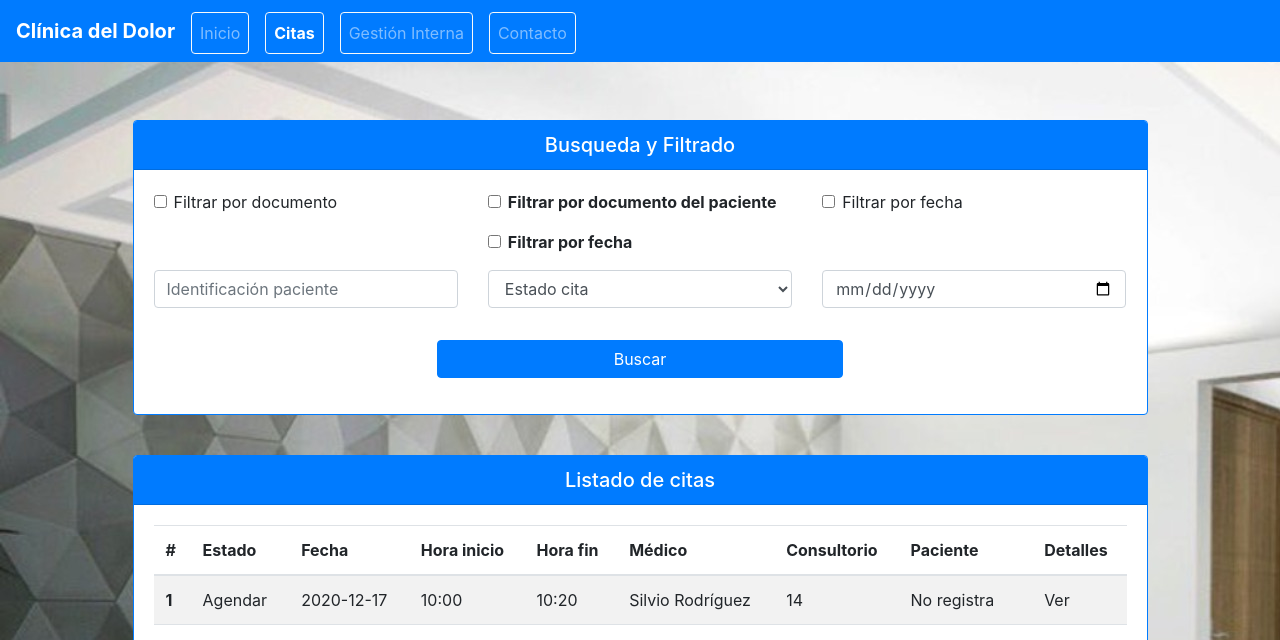
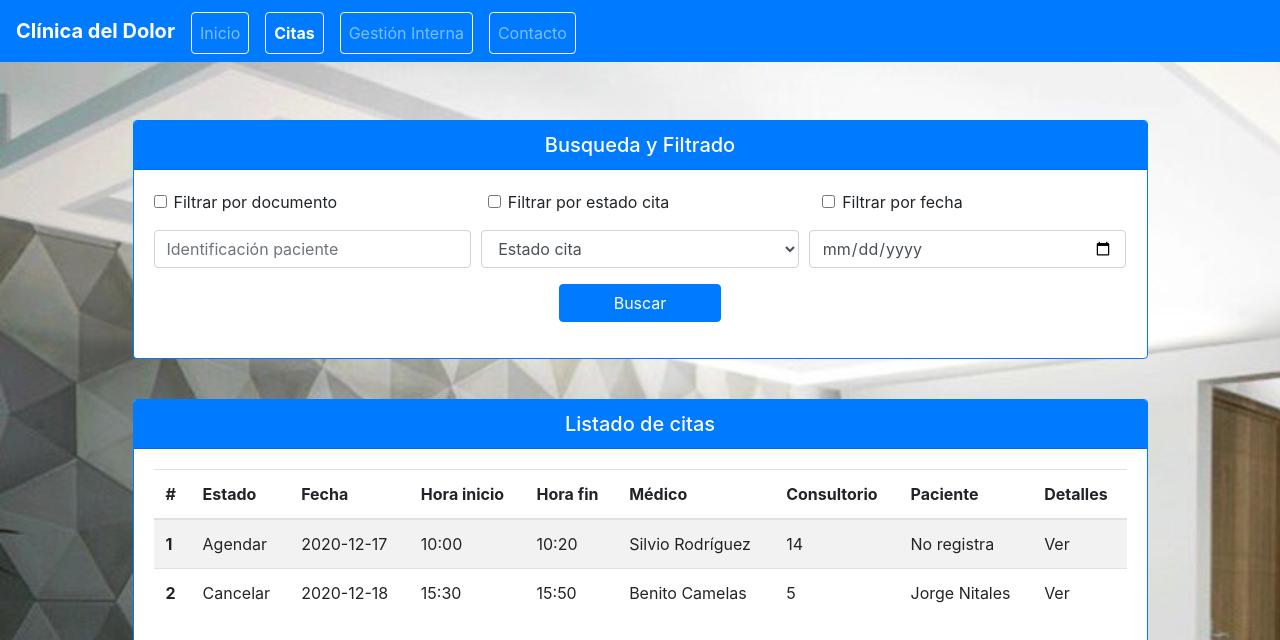
Before and after one commit to machucagelvez/AppClinica, a PHP site: page /citas.php in a window 1280 px wide. Shown: the top 640 px of the page. Run offline with PHP 8.4, Linux system fonts and the light colour scheme.

Commit message:
Revert "Merge branch 'main' of https://github.com/machucagelvez/AppClinica into main"
This reverts commit 39fa0bac4242cec69cbb56fd8e6764e2b02eca81, reversing
changes made to 39e6f5b7868aec12e98ca0586b832a2294dd563e.

```diff
--- a/citas.php
+++ b/citas.php
@@ -58,7 +58,7 @@
                                             <div class="form-check">
                                                 <input class="form-check-input" type="checkbox" id="gridCheck">
                                                 <label class="form-check-label" for="gridCheck">
-                                                    <strong>Filtrar por documento del paciente</strong>
+                                                    Filtrar por estado cita
                                                 </label>
                                             </div>
                                         </div>
@@ -73,36 +73,24 @@
                                             </div>
                                         </div>
                                     </div>
-                                    <div class="col-md-4">
-                                        <div class="form-check">
-                                            <input class="form-check-input" type="checkbox" id="gridCheck">
-                                            <label class="form-check-label" for="gridCheck">
-                                                <p><strong>Filtrar por fecha</strong></p>
-                                            </label>
-                                        </div>
+                                </div>
+                                <div class="form-row">
+                                    <div class="form-group col-md-4">
+                                        <input type="number" class="form-control" id="inputCity" placeholder="Identificación paciente">
                                     </div>
-                                </div>
-                                <div class="row">
-                                    <div class="col-md-4">
-                                        <p><input type="number" class="form-control" id="inputCity" placeholder="Identificación paciente"></p>
+                                    <div class="form-group col-md-4">
+                                        <select id="inputState" class="form-control">
+                                            <option selected>Estado cita</option>
+                                            <option>Sin asignar</option>
+                                            <option>Asignada</option>
+                                            <option>Todas</option>
+                                        </select>
                                     </div>
-                                    <div class="col-md-4">
-                                        <p>
-                                            <select id="inputState" class="form-control">
-                                                <option selected>Estado cita</option>
-                                                <option>Sin agendar</option>
-                                                <option>Agendadas</option>
-                                            </select>
-
-                                        </p>
-
-                                    </div>
-                                    <div class="col-md-4">
+                                    <div class="form-group col-md-4">
                                         <input type="date" class="form-control" id="inputZip" placeholder="Fecha">
                                     </div>
                                 </div>
-                                <p class="text-center"><button type="submit" class="btn btn-primary col-md-5 mt-3">Buscar</button></p>
-
+                                <p class="text-center"><button type="submit" class="btn btn-primary col-md-2">Buscar</button></p>
                             </form>
                         </div>
                     </div>
```
